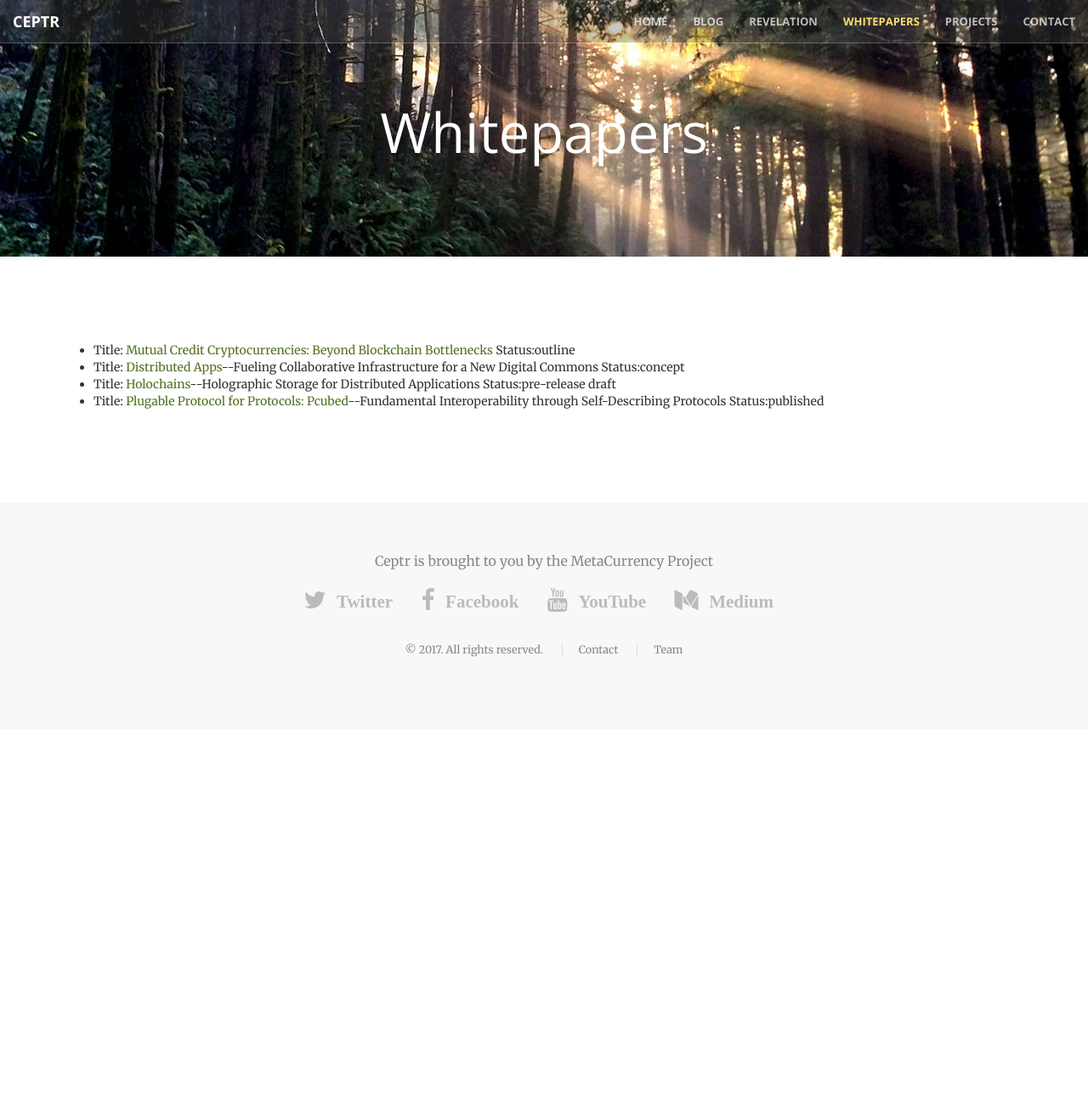
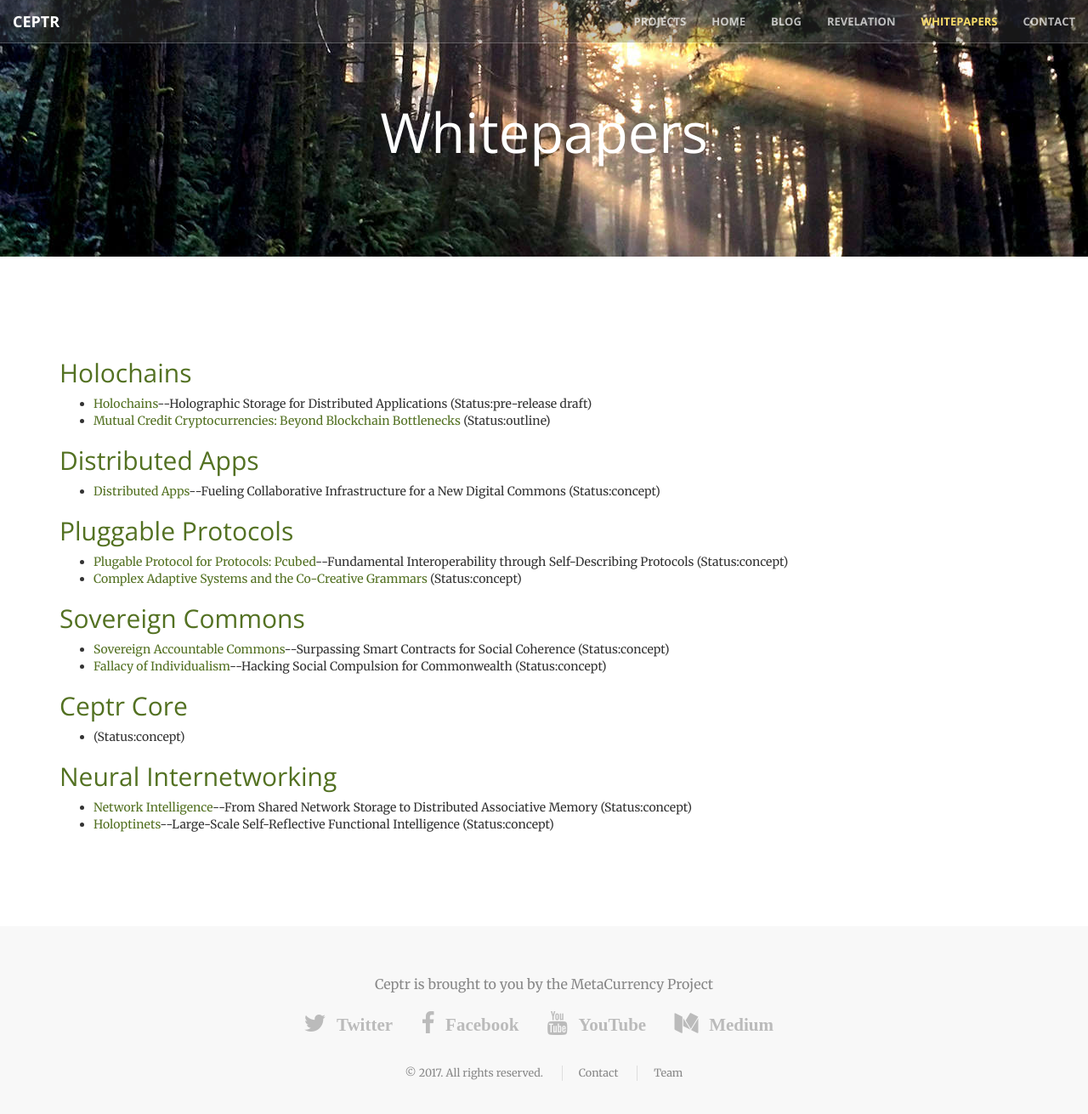
Before and after one commit to metacurrency/ceptr-org, a Jekyll site: the page built from whitepapers.html, in a window 1280 px wide and 1356 px high. Shown: the top 1311 px of the window at 85% size. Built offline with Jekyll 4.4.1, drawn with Linux system fonts in a browser that asks for light colours.

Commit message:
flesh out whitepapers

```diff
--- a/_includes/nav.html
+++ b/_includes/nav.html
@@ -13,26 +13,30 @@
     <!-- Collect the nav links, forms, and other content for toggling -->
     <div class="collapse navbar-collapse" id="bs-example-navbar-collapse-1">
       <ul class="nav navbar-nav navbar-right">
+        {% assign p = page.url | split: "/" %}
+        <li class="dropdown{% if p[1] == 'projects' %} active{% endif %}"><a href="#" data-toggle="dropdown">Projects</a>
+          <ul class="dropdown-menu">
+	    {% assign project_pages = site.projects | sort: 'navigation_weight' %}
+	    {% for p in project_pages %}
+            <li><a tabindex="-1" href="{{p.url}}">{{p.nav_title}}</a></li>
+            {% endfor %}
+          </ul>
+        </li>
+
 	{% assign navigation_pages = site.html_pages | sort: 'navigation_weight' %}
 	{% for p in navigation_pages %}
 	{% if p.navigation_weight %}
-          {% assign s = page.url | slice: 0, 6 %}
-	<li {% if p.url == page.url or (p.url == "/blog/" and s == "/blog/")  %}class="active"{% endif %}>
+        {% assign s = page.url | split: "/" %}
+        {% assign s1 = s[1] %}
+        {% assign pp = p.url | split: "/" %}
+        {% assign p1 = pp[1] %}
+	<li {% if p.url == page.url or (s1 == p1)  %}class="active"{% endif %}>
 	  <a href="{{ site.baseurl }}{{ p.url }}">
 	    {% if p.nav_title %} {{ p.nav_title}} {% else %} {{ p.title }} {% endif %}
 	  </a>
 	</li>
 	{% endif %}
 	{% endfor %}
-
-        <li class="dropdown"><a href="#" data-toggle="dropdown">Projects</a>
-          <ul class="dropdown-menu">
-	    {% assign project_pages = site.projects | sort: 'navigation_weight' %}
-	    {% for p in project_pages %}
-            <li><a tabindex="-1" href="/projects/{{p.slug}}">{{p.nav_title}}</a></li>
-            {% endfor %}
-          </ul>
-        </li>
 
 	<li>
 	  <a href="{{site.contact_url}}"> Contact </a>
--- a/_whitepapers/Protocols.md
+++ b/_whitepapers/Protocols.md
@@ -1,7 +1,6 @@
 ---
 layout: whitepaper
-status: published
-published: true
+status: concept
 title: "Plugable Protocol for Protocols: Pcubed"
 sub-title: Fundamental Interoperability through Self-Describing Protocols
 slug: protocols
--- /dev/null
+++ b/_whitepapers/falacy.md
@@ -0,0 +1,16 @@
+---
+layout: whitepaper
+status: concept
+title:  Fallacy of Individualism
+sub-title: Hacking Social Compulsion for Commonwealth
+navigation_weight: 2
+slug: falacy
+project: sovereign
+authors:
+    "Arthur Brock": artbrock.com
+    "Eric Harris-Braun": eric.harris-braun.com
+excerpt: "...abstract goes here..."
+tags:
+- Whitepaper
+comments: []
+---
--- /dev/null
+++ b/_whitepapers/gramatics.md
@@ -0,0 +1,16 @@
+---
+layout: whitepaper
+status: concept
+nav_title: Co-Creative Grammars
+title:  Complex Adaptive Systems and the Co-Creative Grammars
+navigation_weight: 3
+slug: gramatics
+project: pcubed
+authors:
+    "Arthur Brock": artbrock.com
+    "Eric Harris-Braun": eric.harris-braun.com
+excerpt: "...abstract goes here..."
+tags:
+- Whitepaper
+comments: []
+---
--- /dev/null
+++ b/_whitepapers/holoptinets.md
@@ -0,0 +1,16 @@
+---
+layout: whitepaper
+status: concept
+title: Holoptinets
+sub-title: Large-Scale Self-Reflective Functional Intelligence
+navigation_weight: 2
+slug: holoptinets
+project: neural
+authors:
+    "Arthur Brock": artbrock.com
+    "Eric Harris-Braun": eric.harris-braun.com
+excerpt: "... abstract goes here ..."
+tags:
+- Whitepaper
+comments: []
+---
--- /dev/null
+++ b/_whitepapers/netintel.md
@@ -0,0 +1,16 @@
+---
+layout: whitepaper
+status: concept
+title: Network Intelligence
+sub-title: From Shared Network Storage to Distributed Associative Memory
+navigation_weight: 1
+slug: netintel
+project: neural
+authors:
+    "Arthur Brock": artbrock.com
+    "Eric Harris-Braun": eric.harris-braun.com
+excerpt: "... abstract goes here ..."
+tags:
+- Whitepaper
+comments: []
+---
--- /dev/null
+++ b/_whitepapers/sac.md
@@ -0,0 +1,16 @@
+---
+layout: whitepaper
+status: concept
+title: Sovereign Accountable Commons
+sub-title: Surpassing Smart Contracts for Social Coherence
+navigation_weight: 1
+slug: sac
+project: sovereign
+authors:
+    "Arthur Brock": artbrock.com
+    "Eric Harris-Braun": eric.harris-braun.com
+excerpt: "...abstract goes here..."
+tags:
+- Whitepaper
+comments: []
+---
--- a/whitepapers.html
+++ b/whitepapers.html
@@ -11,11 +11,16 @@ categories: []
 tags: []
 comments: []
 ---
+{% assign projects = site.whitepapers | group_by:"project" %}
+{% for p in projects %}
+{% assign proj = site.projects | where:"slug",p.name | first %}
+<h2><a href="{{proj.url}}">{{proj.nav_title}}</a></h2>
 <ul>
-{% assign pages = site.whitepapers %}
-{% for p in pages %}
-<li>
-  Title: <a href="/whitepapers/{{p.slug}}">{{p.title}}</a>{% if p.sub-title%}--{{p.sub-title}}{% endif %} Status:{{p.status}}
-</li>
+  {% assign whitepapers = p.items |sort : 'navigation_weight' %}
+  {% for h in whitepapers %}
+  <li>
+    <a href="{{h.url}}">{{h.title}}</a>{% if h.sub-title%}--{{h.sub-title}}{% endif %} (Status:{{h.status}})
+  </li>
+  {% endfor %}
+</ul>
 {% endfor %}
-</ul>
```
Also changed, not shown: other parts of whitepapers.html (+1 -1 lines), _layouts/project.html (+20 -3 lines), _whitepapers/Crypto.md (+2 -0 lines), _whitepapers/Holochains.md (+1 -0 lines), _whitepapers/fractalvm.md (added, +17 -0 lines).
